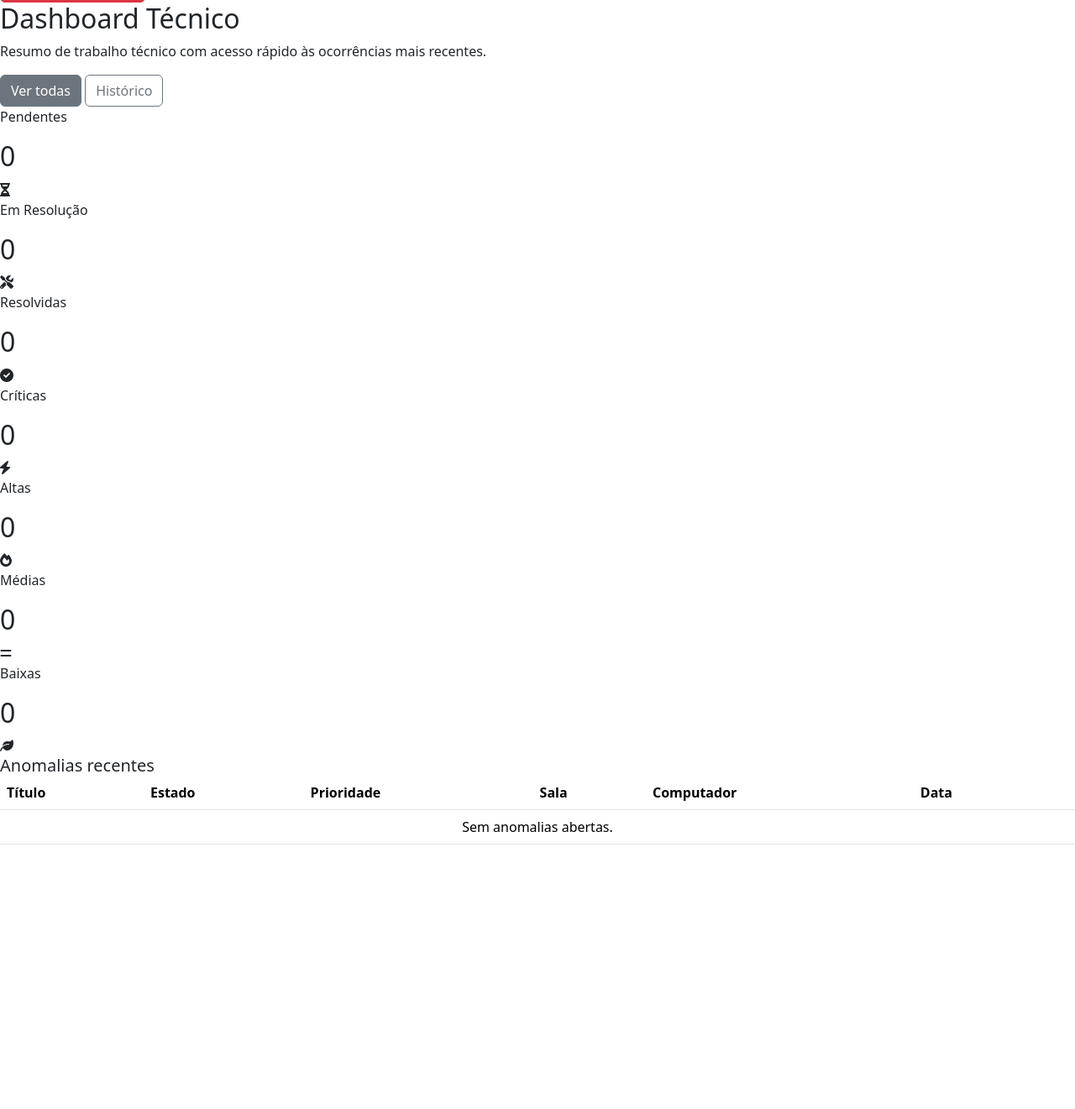
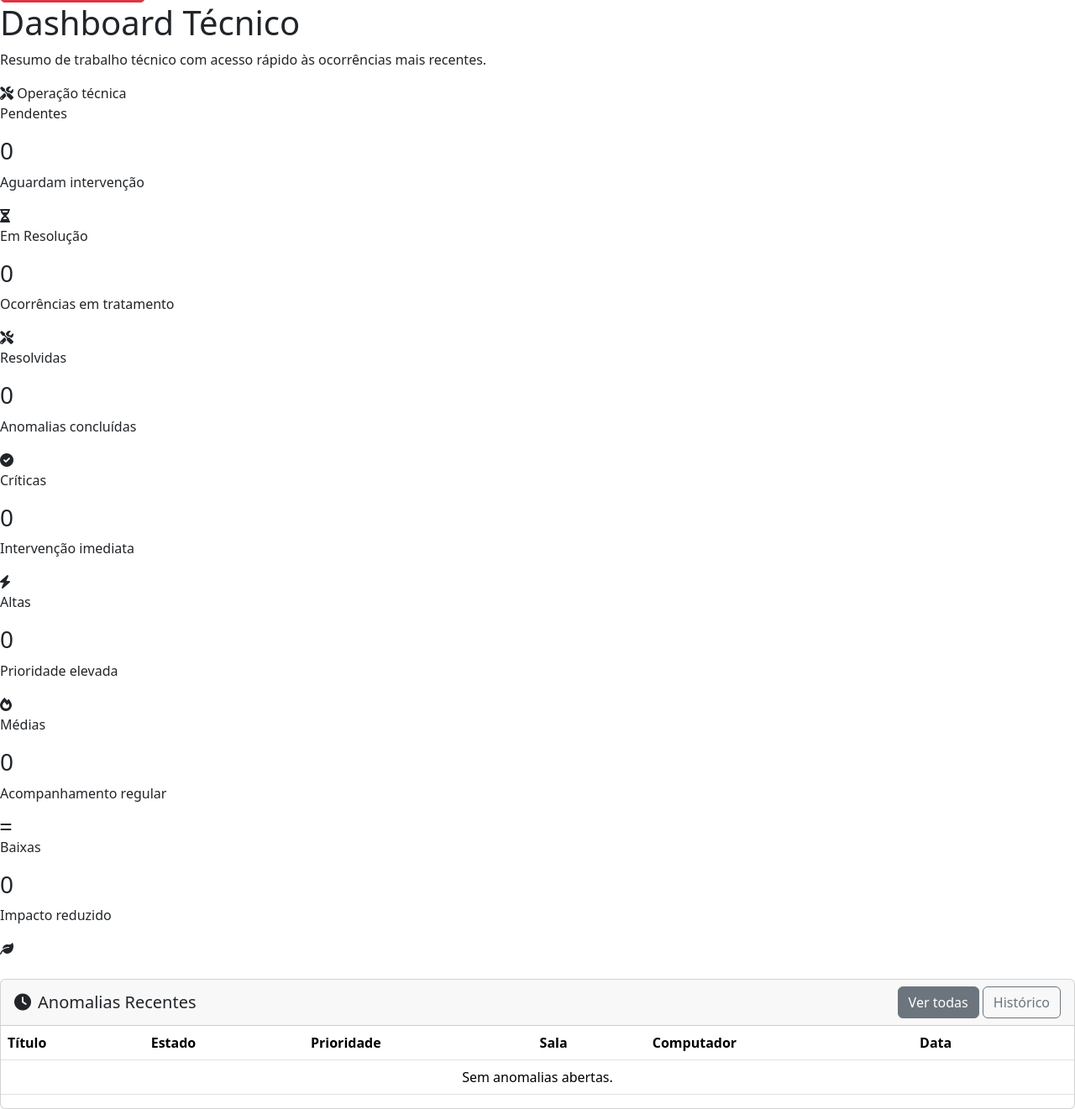
Before and after one commit to LuLauro/DAW_Anomalia, a Django app: page /tecnico/dashboard/ in a window 1280 px wide. Shown: the part 137-1458 px from the top of the page at 84% size. Before the commit the page ends 1143 px from the top, so only its background shows below. Run offline with Django 5.2, Linux system fonts and the light colour scheme; the visitor is signed in with stand-in values (Sample User, id 1); data that the repository does not hold is empty.

Commit message:
fix: improving coordinator and techinal dashboards

```diff
--- a/templates/tecnico/dashboard.html
+++ b/templates/tecnico/dashboard.html
@@ -1,94 +1,127 @@
 {% extends 'base.html' %}
 
-{% block title %}Dashboard Técnico{% endblock %}
+{% block title %}Dashboard T&eacute;cnico{% endblock %}
 
 {% block content %}
-<div class="page-header">
+<div class="admin-dashboard technician-dashboard">
+    <section class="page-header admin-dashboard-header">
         <div>
-        <h2>Dashboard Técnico</h2>
-        <p>Resumo de trabalho técnico com acesso rápido às ocorrências mais recentes.</p>
+            <h1>Dashboard T&eacute;cnico</h1>
+            <p>Resumo de trabalho t&eacute;cnico com acesso r&aacute;pido &agrave;s ocorr&ecirc;ncias mais recentes.</p>
         </div>
-    <div class="page-actions">
-        <a href="{% url 'tecnico:lista_anomalias' %}" class="btn btn-secondary">Ver todas</a>
-        <a href="{% url 'tecnico:historico_anomalias' %}" class="btn btn-outline-secondary">Histórico</a>
+        <div class="admin-dashboard-summary">
+            <span class="summary-pill">
+                <i class="fas fa-screwdriver-wrench"></i>
+                Opera&ccedil;&atilde;o t&eacute;cnica
+            </span>
         </div>
-</div>
+    </section>
 
-<div class="metric-grid">
-    <article class="metric-card">
+    <section class="dashboard-kpi-section">
+        <div class="metric-grid admin-kpi-grid technician-kpi-grid-main">
+            <article class="metric-card admin-kpi-card tone-amber">
+                <div class="metric-topbar"></div>
                 <div class="metric-top">
                     <div>
                         <p class="metric-label">Pendentes</p>
-                <h2 class="metric-value">{{ total_pendentes }}</h2>
+                        <h3 class="metric-value">{{ total_pendentes }}</h3>
+                        <p class="metric-caption">Aguardam interven&ccedil;&atilde;o</p>
                     </div>
                     <span class="metric-icon"><i class="fas fa-hourglass-half"></i></span>
                 </div>
             </article>
-    <article class="metric-card">
+
+            <article class="metric-card admin-kpi-card tone-cyan">
+                <div class="metric-topbar"></div>
                 <div class="metric-top">
                     <div>
-                <p class="metric-label">Em Resolução</p>
-                <h2 class="metric-value">{{ total_em_resolucao }}</h2>
+                        <p class="metric-label">Em Resolu&ccedil;&atilde;o</p>
+                        <h3 class="metric-value">{{ total_em_resolucao }}</h3>
+                        <p class="metric-caption">Ocorr&ecirc;ncias em tratamento</p>
                     </div>
                     <span class="metric-icon"><i class="fas fa-screwdriver-wrench"></i></span>
                 </div>
             </article>
-    <article class="metric-card">
+
+            <article class="metric-card admin-kpi-card tone-green">
+                <div class="metric-topbar"></div>
                 <div class="metric-top">
                     <div>
                         <p class="metric-label">Resolvidas</p>
-                <h2 class="metric-value">{{ total_resolvidas }}</h2>
+                        <h3 class="metric-value">{{ total_resolvidas }}</h3>
+                        <p class="metric-caption">Anomalias conclu&iacute;das</p>
                     </div>
                     <span class="metric-icon"><i class="fas fa-circle-check"></i></span>
                 </div>
             </article>
-    <article class="metric-card">
+        </div>
+
+        <div class="metric-grid admin-kpi-grid admin-kpi-grid-four admin-kpi-grid-priority">
+            <article class="metric-card admin-kpi-card admin-kpi-card-compact tone-red">
+                <div class="metric-topbar"></div>
                 <div class="metric-top">
                     <div>
-                <p class="metric-label">Críticas</p>
-                <h2 class="metric-value">{{ total_criticas }}</h2>
+                        <p class="metric-label">Cr&iacute;ticas</p>
+                        <h3 class="metric-value">{{ total_criticas }}</h3>
+                        <p class="metric-caption">Interven&ccedil;&atilde;o imediata</p>
                     </div>
                     <span class="metric-icon"><i class="fas fa-bolt"></i></span>
                 </div>
             </article>
-    <article class="metric-card">
+
+            <article class="metric-card admin-kpi-card admin-kpi-card-compact tone-orange">
+                <div class="metric-topbar"></div>
                 <div class="metric-top">
                     <div>
                         <p class="metric-label">Altas</p>
-                <h2 class="metric-value">{{ total_altas }}</h2>
+                        <h3 class="metric-value">{{ total_altas }}</h3>
+                        <p class="metric-caption">Prioridade elevada</p>
                     </div>
                     <span class="metric-icon"><i class="fas fa-fire"></i></span>
                 </div>
             </article>
-    <article class="metric-card">
+
+            <article class="metric-card admin-kpi-card admin-kpi-card-compact tone-amber">
+                <div class="metric-topbar"></div>
                 <div class="metric-top">
                     <div>
-                <p class="metric-label">Médias</p>
-                <h2 class="metric-value">{{ total_medias }}</h2>
+                        <p class="metric-label">M&eacute;dias</p>
+                        <h3 class="metric-value">{{ total_medias }}</h3>
+                        <p class="metric-caption">Acompanhamento regular</p>
                     </div>
                     <span class="metric-icon"><i class="fas fa-equals"></i></span>
                 </div>
             </article>
-    <article class="metric-card">
+
+            <article class="metric-card admin-kpi-card admin-kpi-card-compact tone-green">
+                <div class="metric-topbar"></div>
                 <div class="metric-top">
                     <div>
                         <p class="metric-label">Baixas</p>
-                <h2 class="metric-value">{{ total_baixas }}</h2>
+                        <h3 class="metric-value">{{ total_baixas }}</h3>
+                        <p class="metric-caption">Impacto reduzido</p>
                     </div>
                     <span class="metric-icon"><i class="fas fa-leaf"></i></span>
                 </div>
             </article>
         </div>
+    </section>
 
+    <section class="card mt-4">
+        <div class="card-header d-flex justify-content-between align-items-center gap-3 flex-wrap">
+            <h5 class="mb-0"><i class="fas fa-clock me-2"></i>Anomalias Recentes</h5>
+            <div class="page-actions">
+                <a href="{% url 'tecnico:lista_anomalias' %}" class="btn btn-secondary">Ver todas</a>
+                <a href="{% url 'tecnico:historico_anomalias' %}" class="btn btn-outline-secondary">Hist&oacute;rico</a>
+            </div>
+        </div>
+        <div class="card-body p-0">
             <div class="table-card">
-    <div class="card-header">
-        <h5 class="mb-0">Anomalias recentes</h5>
-    </div>
                 <div class="table-responsive">
                     <table class="table">
                         <thead>
                             <tr>
-                    <th>Título</th>
+                                <th>T&iacute;tulo</th>
                                 <th>Estado</th>
                                 <th>Prioridade</th>
                                 <th>Sala</th>
@@ -121,7 +154,7 @@
                                 </td>
                                 <td>{{ anomalia.data_registo|date:"d/m/Y H:i" }}</td>
                                 <td class="text-end">
-                        <a href="{% url 'tecnico:detalhe_anomalia' anomalia.pk %}" class="btn btn-sm btn-outline-secondary">Detalhe</a>
+                                    <a href="{% url 'tecnico:detalhe_anomalia' anomalia.pk %}" class="btn btn-sm btn-outline-secondary">Detalhes</a>
                                 </td>
                             </tr>
                             {% empty %}
@@ -133,4 +166,7 @@
                     </table>
                 </div>
             </div>
+        </div>
+    </section>
+</div>
 {% endblock %}
```
Also changed, not shown: anomalias/tests.py (+161 -0 lines), anomalias/views.py (+20 -4 lines), dashboard/templates/dashboard/coordinator.html (+53 -35 lines). Lines whose indentation alone changed are shown as unchanged.
